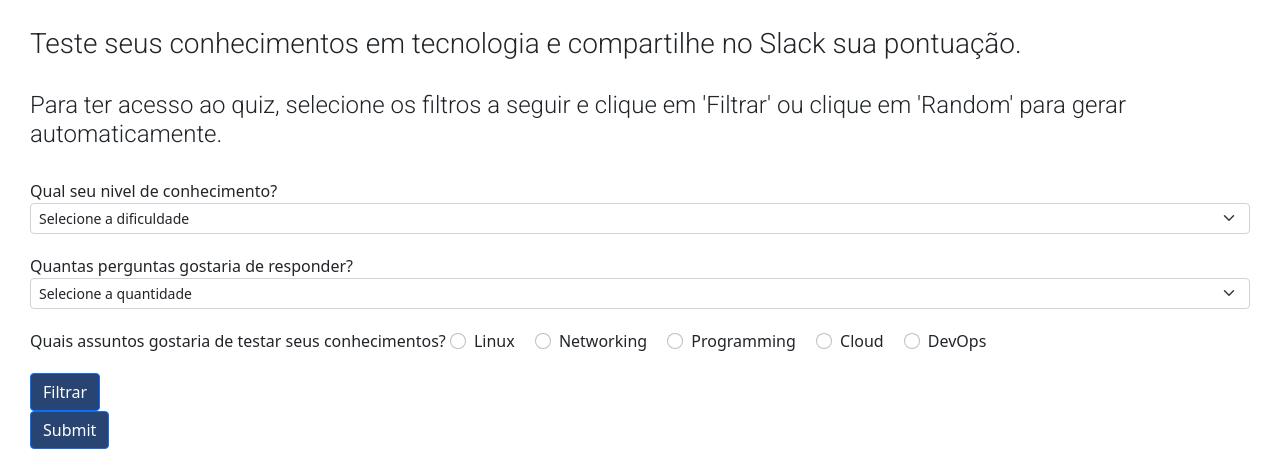
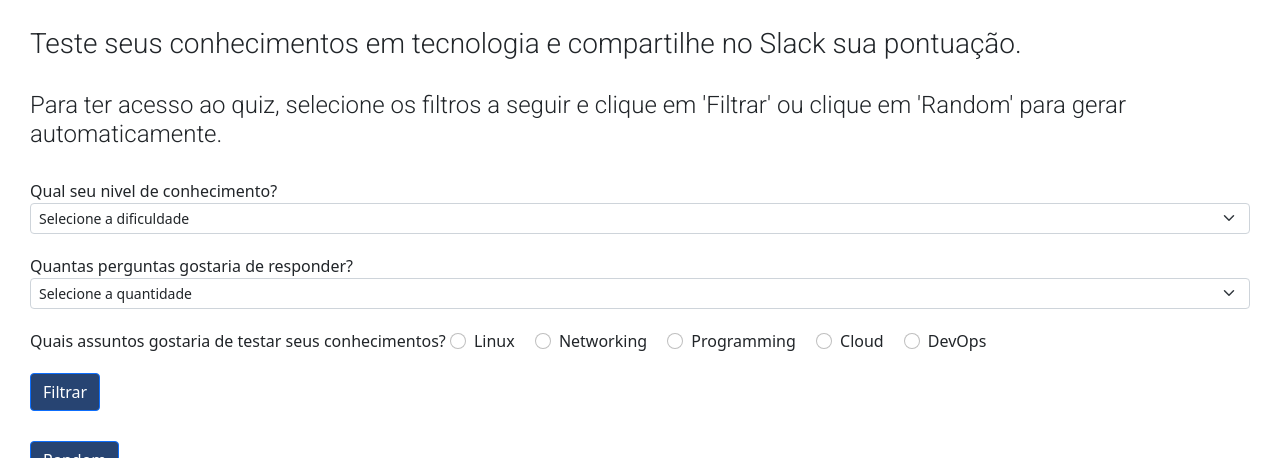
Before and after one commit to unamednada/sd-014-a-hackaton, a website with bundled scripts: page quiz.html in a window 1280 px wide. Shown: the part 342-800 px from the top of the page. Built offline with nearby package versions, Linux system fonts and the light colour scheme; no server answers.

Commit message:
Minor changes in quiz.html

```diff
--- a/quiz.html
+++ b/quiz.html
@@ -79,7 +79,6 @@
       <div class="col-12">
         <button type="submit" class="btn btn-primary">Filtrar</button>
       </div>
-      <button type="button" id="create-quiz" class="btn btn-primary">Submit</button>
     </form>
     <button type="button" class="btn btn-primary btn-form">Random</button>
     <div id="question-container"></div>
```
